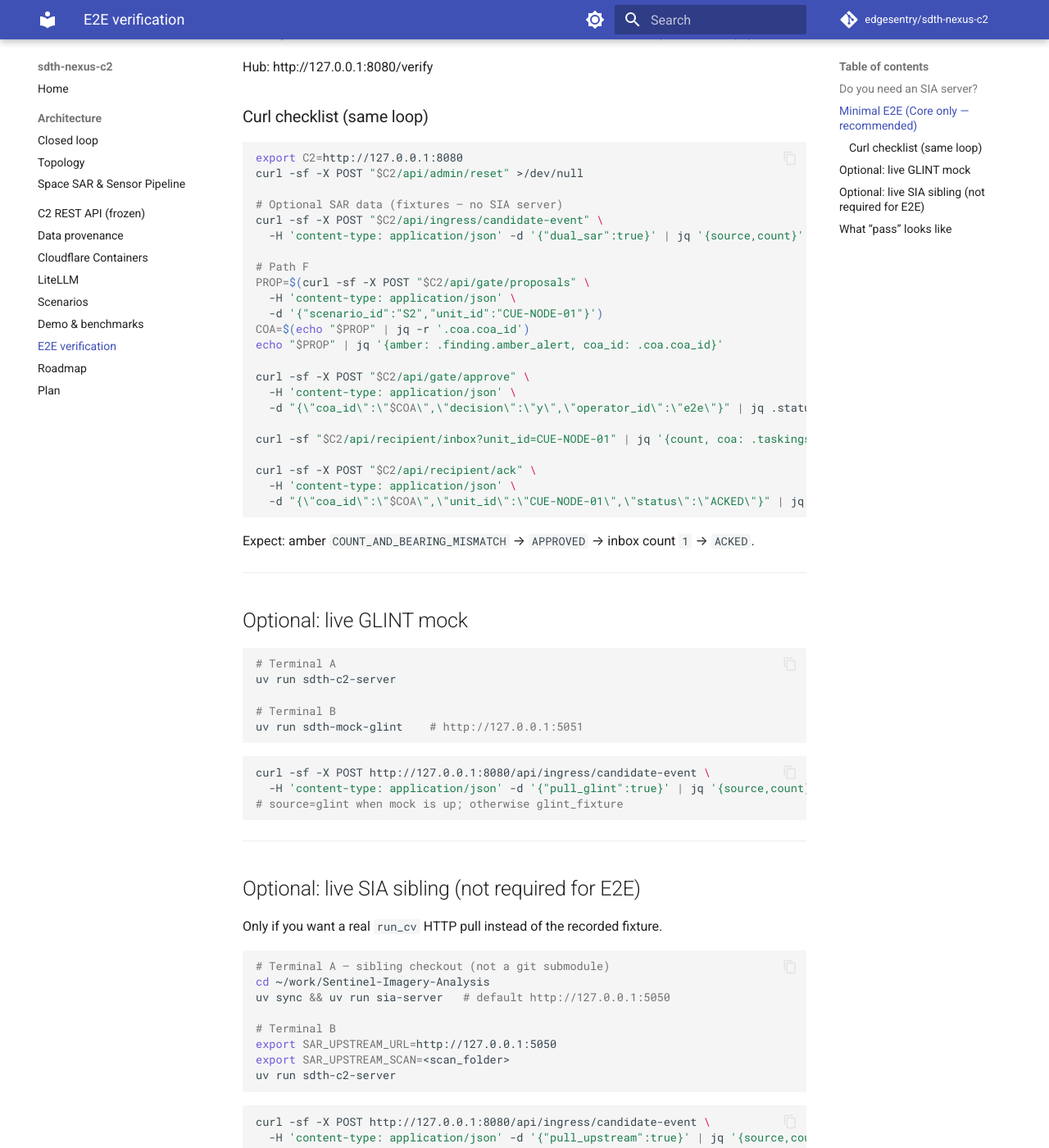
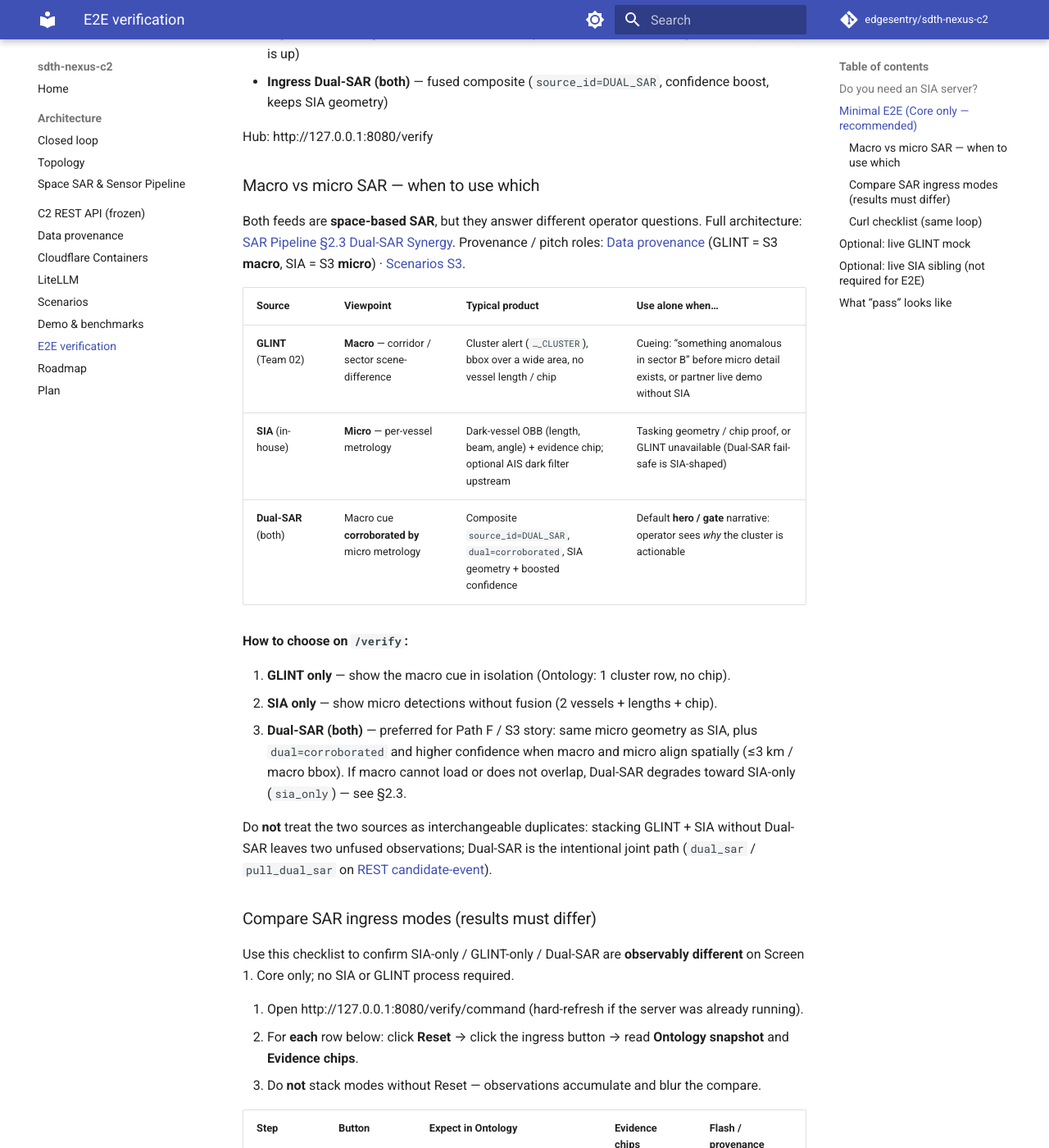
Before and after one commit to edgesentry/sdth-nexus-c2, an MkDocs documentation site: the page built from docs/verify-e2e.md, in a window 1280 px wide and 1400 px high, scrolled down 1464 px. Shown: the whole window at 82% size. Built offline with MkDocs 1.6.1 and Material for MkDocs 9.7.7, drawn with Linux system fonts in a browser that asks for light colours; comment, search, counter and statistics services are not loaded; some of the changed text lies outside the part shown.

Commit message:
fix CI: hatch wheel duplicate templates and ruff format.
Drop directory force-include for verify HTML/CSS (already in packages),
add GLINT/SIA/Dual-SAR compare docs and Screen 1 ingress modes.

Co-authored-by: Cursor <cursoragent@cursor.com>

````diff
--- a/docs/verify-e2e.md
+++ b/docs/verify-e2e.md
@@ -52,10 +52,78 @@ Browser (two tabs):
 
 Optional on Screen 1 (still no SIA server):
 
-- **Ingress Sentinel fixture** — SIA-shaped dark vessels from golden JSON
-- **Ingress Dual-SAR fixture** — GLINT macro × SIA micro from fixtures (evidence chips)
+- **Ingress SIA only** — Sentinel fixture (OBB + chip, ~2 dark vessels)
+- **Ingress GLINT only** — Assumed-mock fixture (macro cluster; use **GLINT pull** if mock `:5051` is up)
+- **Ingress Dual-SAR (both)** — fused composite (`source_id=DUAL_SAR`, confidence boost, keeps SIA geometry)
 
 Hub: http://127.0.0.1:8080/verify
+
+### Macro vs micro SAR — when to use which
+
+Both feeds are **space-based SAR**, but they answer different operator questions. Full architecture: [SAR Pipeline §2.3 Dual-SAR Synergy](architecture/sar_pipeline.md#23-dual-sar-synergy--temporal-kinematic-bridge). Provenance / pitch roles: [Data provenance](data-provenance.md) (GLINT = S3 **macro**, SIA = S3 **micro**) · [Scenarios S3](scenarios.md).
+
+| Source | Viewpoint | Typical product | Use alone when… |
+|--------|-----------|-----------------|-----------------|
+| **GLINT** (Team 02) | **Macro** — corridor / sector scene-difference | Cluster alert (`…_CLUSTER`), bbox over a wide area, no vessel length / chip | Cueing: “something anomalous in sector B” before micro detail exists, or partner live demo without SIA |
+| **SIA** (in-house) | **Micro** — per-vessel metrology | Dark-vessel OBB (length, beam, angle) + evidence chip; optional AIS dark filter upstream | Tasking geometry / chip proof, or GLINT unavailable (Dual-SAR fail-safe is SIA-shaped) |
+| **Dual-SAR** (both) | Macro cue **corroborated by** micro metrology | Composite `source_id=DUAL_SAR`, `dual=corroborated`, SIA geometry + boosted confidence | Default **hero / gate** narrative: operator sees *why* the cluster is actionable |
+
+**How to choose on `/verify`:**
+
+1. **GLINT only** — show the macro cue in isolation (Ontology: 1 cluster row, no chip).
+2. **SIA only** — show micro detections without fusion (2 vessels + lengths + chip).
+3. **Dual-SAR (both)** — preferred for Path F / S3 story: same micro geometry as SIA, plus `dual=corroborated` and higher confidence when macro and micro align spatially (≤3 km / macro bbox). If macro cannot load or does not overlap, Dual-SAR degrades toward SIA-only (`sia_only`) — see §2.3.
+
+Do **not** treat the two sources as interchangeable duplicates: stacking GLINT + SIA without Dual-SAR leaves two unfused observations; Dual-SAR is the intentional joint path (`dual_sar` / `pull_dual_sar` on [REST candidate-event](api/rest.md)).
+
+### Compare SAR ingress modes (results must differ)
+
+Use this checklist to confirm SIA-only / GLINT-only / Dual-SAR are **observably different** on Screen 1. Core only; no SIA or GLINT process required.
+
+1. Open http://127.0.0.1:8080/verify/command (hard-refresh if the server was already running).
+2. For **each** row below: click **Reset** → click the ingress button → read **Ontology snapshot** and **Evidence chips**.
+3. Do **not** stack modes without Reset — observations accumulate and blur the compare.
+
+| Step | Button | Expect in Ontology | Evidence chips | Flash / provenance |
+|------|--------|--------------------|----------------|--------------------|
+| A | **Ingress SIA only** | **2** rows · `source_id=SENTINEL_IMAGERY_ANALYSIS` · `ingress=sentinel_imagery` · `L=78.2m` and `L=52.0m` · conf ≈ **0.91 / 0.84** · hint `UNANNOUNCED_DARK_VESSEL` | **Yes** — `sentinel_chip.jpg` | `SIA only … source=fixture` |
+| B | **Ingress GLINT only** | **1** row · `source_id=SPACE_SAR_SCENE_DIFF` · `ingress=glint` · **no** `L=` length · `n≈2` · conf ≈ **0.88** · hint `…_CLUSTER` | **No** (macro fixture has no chip) | `GLINT only (fixture) … source=glint_fixture` |
+| C | **Ingress Dual-SAR (both)** | **2** rows · `source_id=DUAL_SAR` · `ingress=dual_sar` · `dual=corroborated` · same lengths as SIA · conf ≈ **0.98** (boosted) | **Yes** — same SIA chip | `Dual-SAR … source=dual_sar` |
+
+**Pass when all of the following hold:**
+
+- Observation **count** changes: SIA=2, GLINT=1, Dual-SAR=2.
+- **`source_id` / `ingress`** strings differ per mode (never mix labels after a proper Reset).
+- Dual-SAR shows **`dual=corroborated`** and **higher confidence** than the matching SIA rows; GLINT alone never shows `dual=` or vessel length.
+- Evidence chips appear for SIA and Dual-SAR, and stay empty for GLINT-only.
+
+Optional curl equivalent (same Reset-between-modes rule via `/api/admin/reset`):
+
+```bash
+export C2=http://127.0.0.1:8080
+
+# A — SIA fixture
+curl -sf -X POST "$C2/api/admin/reset" >/dev/null
+curl -sf -X POST "$C2/api/ingress/candidate-event" \
+  -H 'content-type: application/json' -d '{"use_sentinel_fixture":true}' \
+  | jq '{source,count,ids:[.observations[].source_id],ingress:[.observations[].attributes.ingress]}'
+
+# B — GLINT fixture
+curl -sf -X POST "$C2/api/admin/reset" >/dev/null
+curl -sf -X POST "$C2/api/ingress/candidate-event" \
+  -H 'content-type: application/json' -d '{"use_glint_fixture":true}' \
+  | jq '{source,count,ids:[.observations[].source_id],ingress:[.observations[].attributes.ingress]}'
+
+# C — Dual-SAR fixture
+curl -sf -X POST "$C2/api/admin/reset" >/dev/null
+curl -sf -X POST "$C2/api/ingress/candidate-event" \
+  -H 'content-type: application/json' -d '{"dual_sar":true}' \
+  | jq '{source,count,ids:[.observations[].source_id],dual:[.observations[].attributes.dual_sar_status],conf:[.observations[].confidence]}'
+```
+
+Expect curl: A `count=2` + `SENTINEL_IMAGERY_ANALYSIS`; B `count=1` + `SPACE_SAR_SCENE_DIFF`; C `count=2` + `DUAL_SAR` + `corroborated` + conf near `0.98`.
+
+**Ingress GLINT pull** (optional): with `uv run sdth-mock-glint` on `:5051`, flash/source should say live `glint`; with mock down, fail-safe still returns the same Ontology shape as **GLINT only** (`glint_fixture`).
 
 ### Curl checklist (same loop)
 
@@ -144,6 +212,7 @@ curl -sf -X POST http://127.0.0.1:8080/api/ingress/candidate-event \
 | Hub | `/verify` shows **NexusGate Verify** |
 | S2 loop | Propose → Approve → Screen 2 Ack within a few seconds |
 | Dual-SAR fixture | `source=dual_sar`, evidence under `/static/fixtures/` |
+| SAR mode compare | After Reset: SIA (2 + length + chip) ≠ GLINT (1 + cluster, no chip) ≠ Dual-SAR (`DUAL_SAR` + `corroborated` + conf≈0.98) — see [Compare SAR ingress modes](#compare-sar-ingress-modes-results-must-differ) |
 | SIA down | `pull_upstream` / `pull_dual_sar` still **200** via fixture |
 | Invariant | UI never seals tokens — only `POST /api/gate/approve` |
 
--- a/pyproject.toml
+++ b/pyproject.toml
@@ -29,10 +29,11 @@ build-backend = "hatchling.build"
 [tool.hatch.build.targets.wheel]
 packages = ["core", "app"]
 
+# YAML is outside hatchling's default package-data patterns; HTML/CSS under app/
+# are already picked up with packages=["app"]. Do not force-include directories
+# (duplicates wheel paths and breaks Docker `uv sync --frozen`).
 [tool.hatch.build.targets.wheel.force-include]
 "app/config/maritime_defense_policy.yaml" = "app/config/maritime_defense_policy.yaml"
-"app/templates" = "app/templates"
-"app/static/verify" = "app/static/verify"
 
 [tool.pytest.ini_options]
 asyncio_mode = "auto"
````
Also changed, not shown: docs/demo.md (+1 -1 lines), 4 other files.
